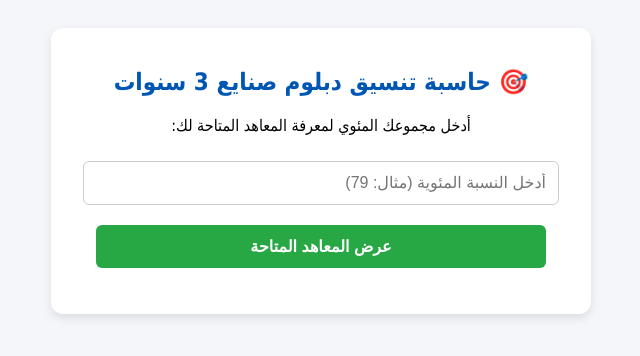
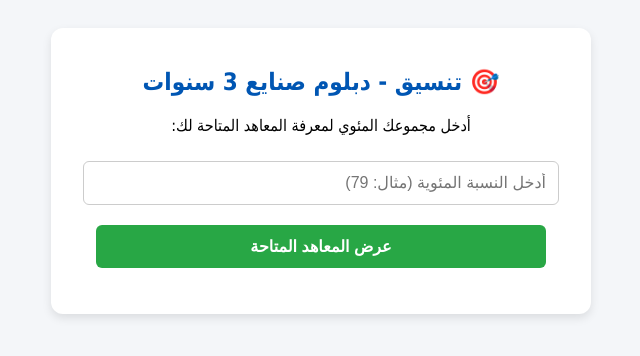
Before and after one commit to ammarlev78az-sudo/diploma-calculator, a plain HTML site: page index.html in a window 1280 px wide. Shown: the whole page, without its empty margins (319-959 px from the left). Drawn offline with Linux system fonts and the light colour scheme.

Commit message:
تغيير اسم الموقع إلى تنسيق

```diff
--- a/index.html
+++ b/index.html
@@ -3,7 +3,7 @@
 <head>
     <meta charset="UTF-8">
     <meta name="viewport" content="width=device-width, initial-scale=1.0">
-    <title>حاسبة تنسيق الدبلومات الفنية</title>
+    <title>تنسيق</title>
     <style>
         body { font-family: Tahoma, sans-serif; background-color: #f4f6f9; padding: 20px; text-align: center; }
         .card { background: white; max-width: 500px; margin: 0 auto; padding: 20px; border-radius: 12px; box-shadow: 0 4px 10px rgba(0,0,0,0.1); }
@@ -19,7 +19,7 @@
 <body>
 
 <div class="card">
-    <h2>🎯 حاسبة تنسيق دبلوم صنايع 3 سنوات</h2>
+    <h2>🎯 تنسيق - دبلوم صنايع 3 سنوات</h2>
     <p>أدخل مجموعك المئوي لمعرفة المعاهد المتاحة لك:</p>
     <input type="number" id="percentage" placeholder="أدخل النسبة المئوية (مثال: 79)" min="50" max="100">
     <button onclick="calculateTansiq()">عرض المعاهد المتاحة</button>
```
